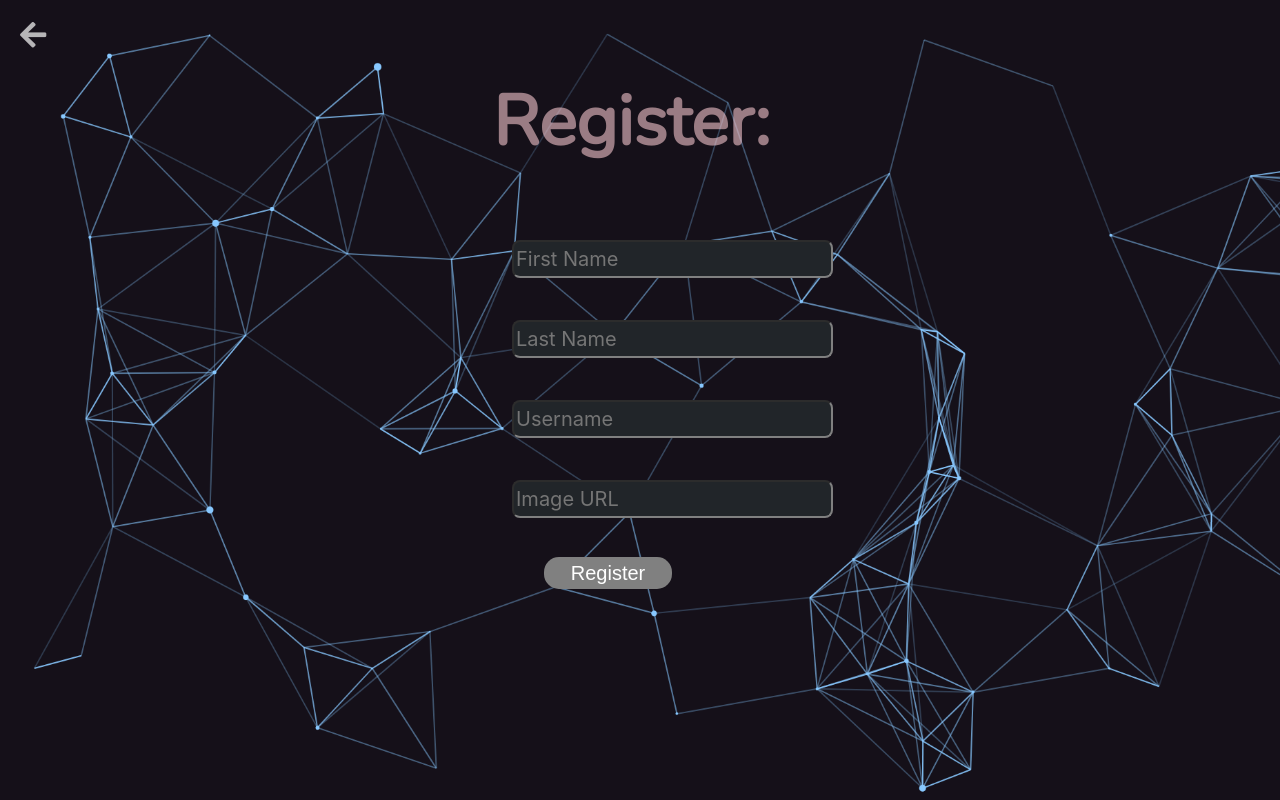
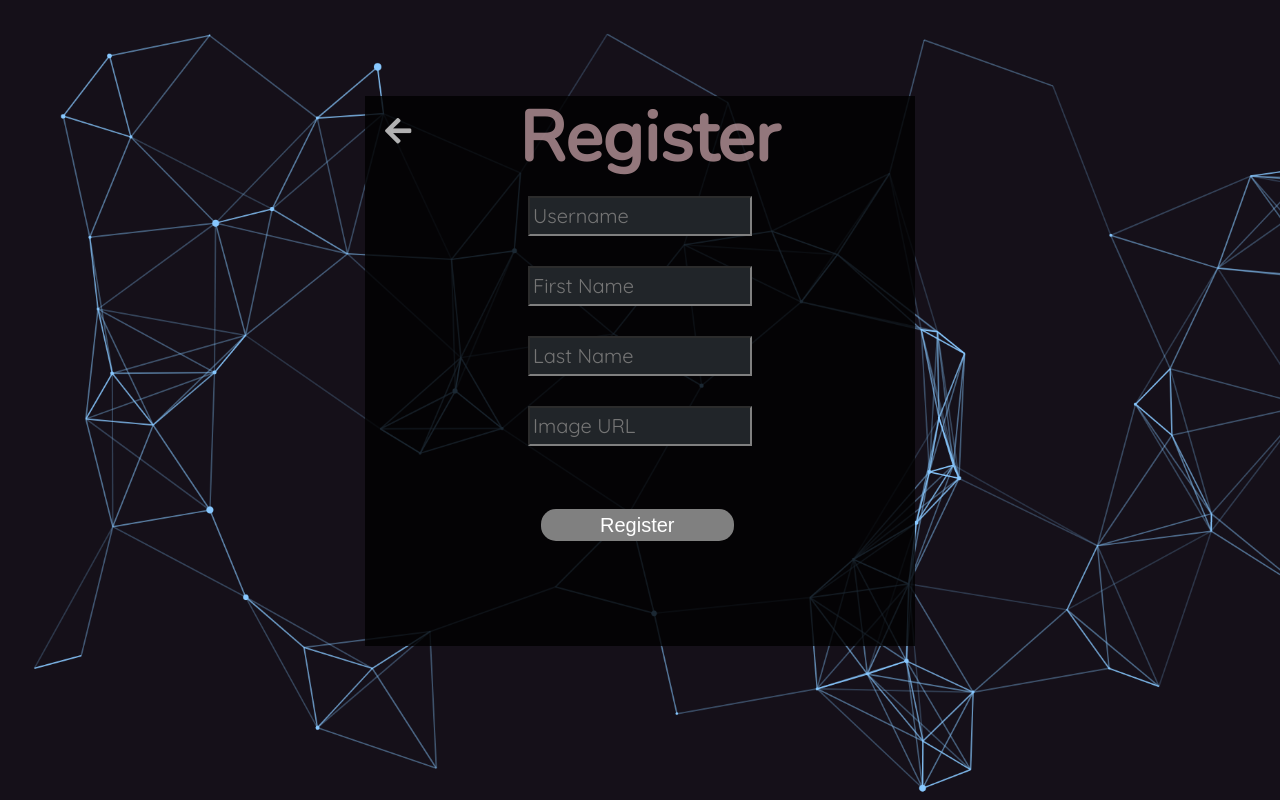
Before and after one commit to IdanZimi/Rhymathon-, a React (Create React App) app: page /register in a window 1280 px wide. Built offline with nearby package versions, Linux system fonts and the light colour scheme; a web font is replaced by a local one.

Commit message:
cssregister

```diff
--- a/src/Css/register.css
+++ b/src/Css/register.css
@@ -3,12 +3,16 @@
     background-color: #212529;
     border-color:grey;
     COLOR:GREY;
-    padding:2px;
-    border-radius: 8px;
-    position: absolute;
+    padding:3px;
+    border-radius: 8gpx;
+    /* position: absolute; */
     font-size:20px;
-    top:30%;
+    display: flex ;
+    margin: 0 auto ;
+    /* justify-content: space-between ; */
+    margin-top:30px ;
     left: 40%;
+
 }
 .lastnameInput{
     top: 40%;
@@ -19,23 +23,54 @@
 .registerTitle{
     position: absolute;
     font-size:70px;
-    top:10%;
+
     font-family: 'Nunito', sans-serif;
     font-weight: 700;
-    left: 38.5%;
+    left: 28%;
     color: rgba(252, 204, 211, 0.582);
+
 
 }
 .imageInput{
     top:60%;
 }
 .regButton{
-    width : 10%;
-    margin-left:42.5%;
-    margin-top:6%;
+    width : 35%;
+    margin-left:32%;
+    margin-top:15%;
 }
 .amiti{
     color: rgba(255, 255, 255, 0.692) ;
     font-size:30px;
     margin:20px;
   }
+
+  .outterPop{
+    z-index: 10000;
+    position: fixed;
+    width:100%;
+    height: 100%;
+    top: 0;
+    left: 0;
+    right: 0;
+    bottom: 0;
+    margin: auto;
+    background-color: rgba(0,0,0, 0.5);
+  }
+
+  .pop-up{
+    position: absolute;
+    left: 25%;
+    right: 25%;
+    top: 12%;
+    bottom: 25%;
+    margin:0 auto;
+    background: white;
+    width: 550px;
+    height: 550px;
+    background-color: rgba(0,0,0, 0.8);;
+    color:white;
+    font-family: Quicksand;
+    font-weight: 600;
+
+  }
--- a/src/components/Register.js
+++ b/src/components/Register.js
@@ -1,5 +1,5 @@
 import React, { Component } from 'react';
-import {Link} from 'react-router-dom'
+import { Link } from 'react-router-dom'
 
 import '../Css/App.css'
 import axios from 'axios';
@@ -13,7 +13,7 @@ class Landing extends Component {
             username: '',
             firstname: '',
             lastname: '',
-            image:''
+            image: ''
         }
     }
 
@@ -41,8 +41,10 @@ class Landing extends Component {
 
     render() {
         return (
-            <div className="back">
-                <h4 className="registerTitle">Register:</h4>
+
+            <div className="outterPop back">
+                <div className="pop-up">
+                <h4 className="registerTitle">Register</h4>
                     <Link to="/"><i class="fas fa-arrow-left amiti"></i></Link>
                     <input type='text' placeholder='Username ' className="userInput" name='username' value={this.state.username} onChange={this.updateState} />
                     <input type='text' placeholder='First Name ' className="nameInput" name='firstname' value={this.state.firstname} onChange={this.updateState} />
@@ -50,6 +52,7 @@ class Landing extends Component {
                     <input type='text' placeholder='Image URL' className="imageInput" name='image' value={this.state.image} onChange={this.updateState} />
                     <button type='button' className="btn bttn btn-secondary btn-bg btn-block button regButton" onClick={this.addUser}><span>Register</span></button>
                 </div>
+            </div>
         );
     }
 }
```
Lines whose indentation alone changed are shown as unchanged.
